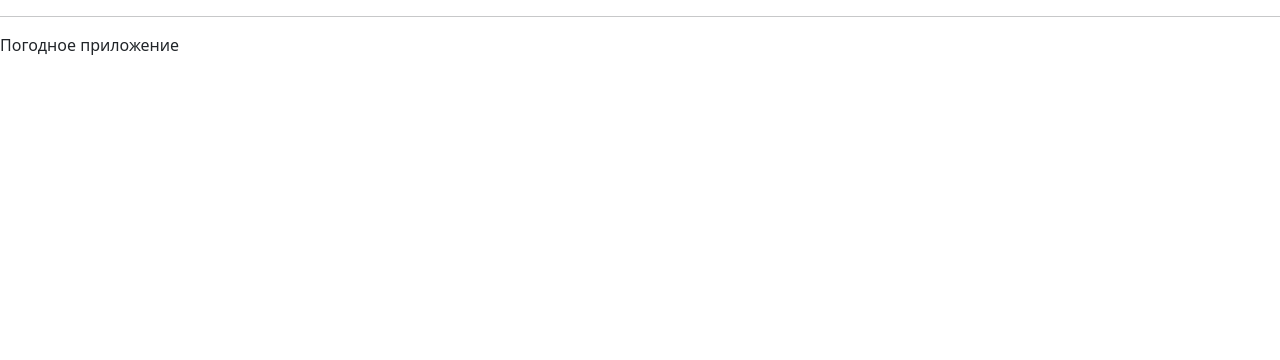
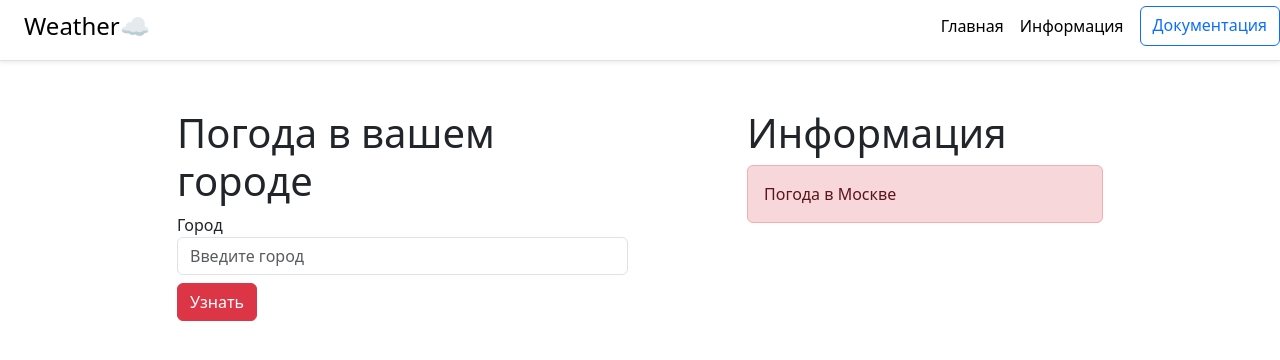
Before and after one commit to Belov-K/weatherprogram, a Django app: page / in a window 1280 px wide. Shown: the top 360 px of the page. Run offline with Django 4.2, Linux system fonts and the light colour scheme.

Commit message:
feat(weather): добавил дизайн страницы

```diff
--- a/weather/templates/weather/index.html
+++ b/weather/templates/weather/index.html
@@ -9,6 +9,36 @@
     <link rel="stylesheet" href="https://cdn.jsdelivr.net/npm/bootstrap@5.3.0/dist/css/bootstrap.min.css">
 </head>
 <body>
-    <hr>Погодное приложение</hr>
+    <div class="d-flex flex-column flex-md-row align-items-center pb-2 mb-3 bg-white border-bottom shadow-sm">
+      <a href="/" class="d-flex align-items-center link-body-emphasis text-decoration-none">
+        <a class="ms-4 py-2 fs-4 link-body-emphasis text-decoration-none" href="#">Weather☁️</a>
+      </a>
+
+      <nav class="d-inline-flex mt-2 mt-md-0 ms-md-auto">
+        <a class="me-3 py-2 link-body-emphasis text-decoration-none" href="#">Главная</a>
+        <a class="me-3 py-2 link-body-emphasis text-decoration-none" href="#">Информация</a>
+        <a class="btn btn-outline-primary" href="#">Документация</a>
+      </nav>
+    </div>
+    <div class="container mt-5">
+        <div class="row">
+            <div class="col-5 offset-1">
+                <h1>Погода в вашем городе</h1>
+                <form action="">
+                    <label for="city">Город</label>
+                    <input type="text" id="city" class="form-control" name="" placeholder="Введите город">
+                    <input type="submit" name="send" value="Узнать" class="mt-2 btn btn-danger">
+                </form>
+
+            </div>
+            <div class="col-4 offset-1">
+                <h1>Информация</h1>
+                <div class="alert alert-danger">
+                    Погода в Москве
+                </div>
+            </div>
+        </div>
+    </div>
+
 </body>
 </html>
```
